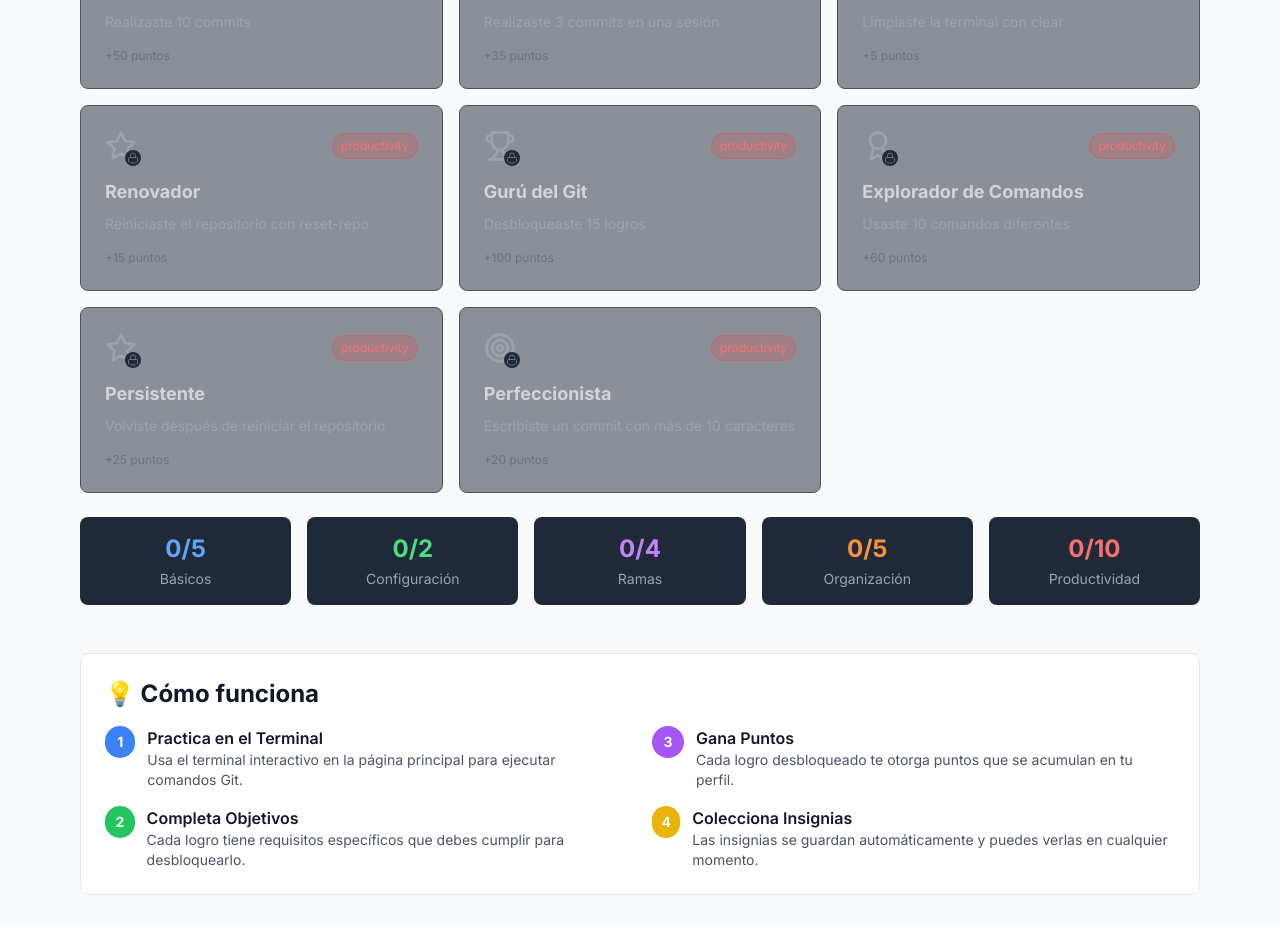
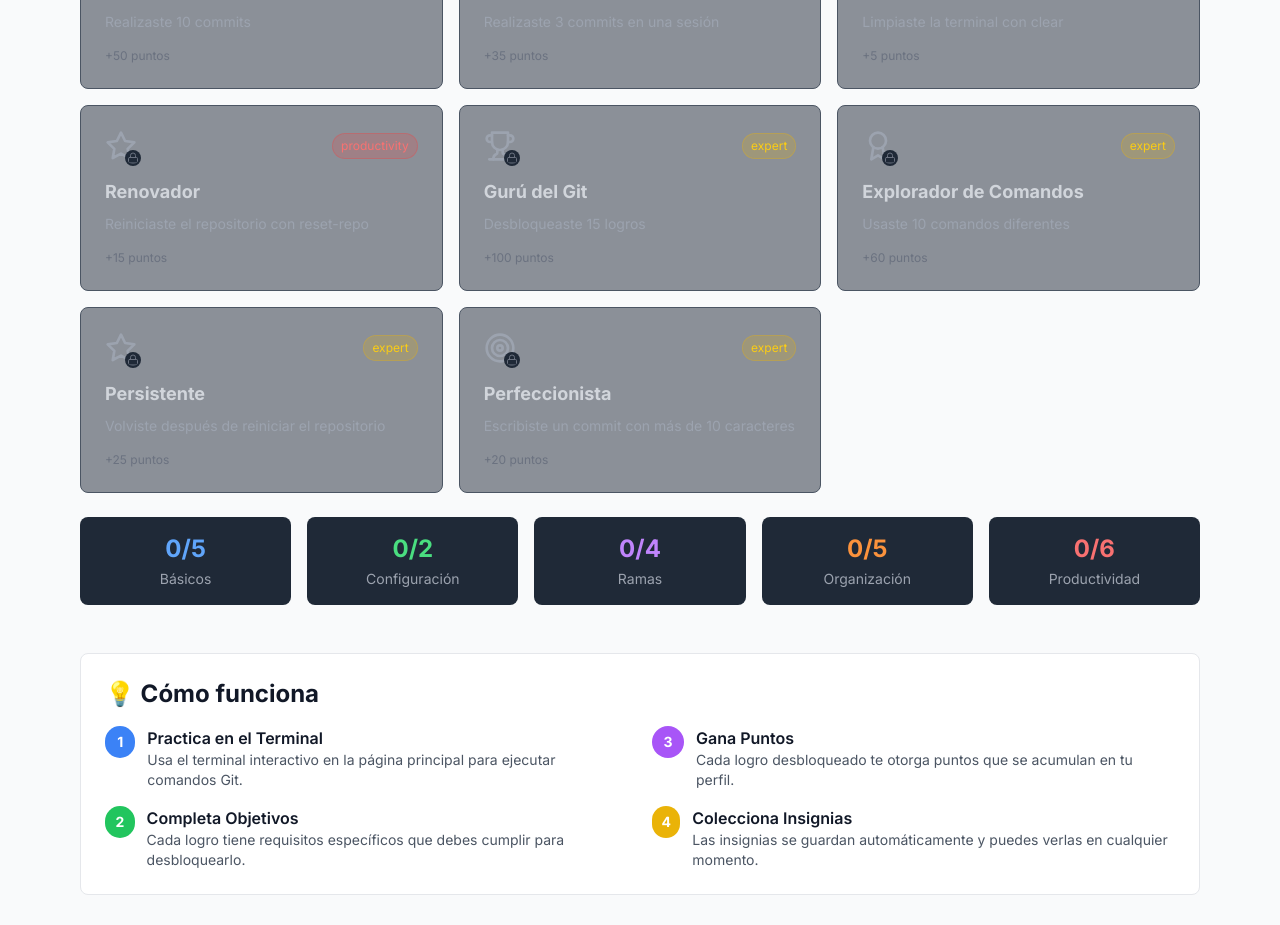
Before and after one commit to mat1520/Learning-Git, a Next.js app: page /logros in a window 1280 px wide. Shown: the part 1820-2745 px from the top of the page. Built offline with nearby package versions, Linux system fonts and the light colour scheme.

Commit message:
Update .gitignore to exclude unnecessary files

```diff
--- a/components/AchievementSystem.tsx
+++ b/components/AchievementSystem.tsx
@@ -244,7 +244,7 @@ const AVAILABLE_ACHIEVEMENTS: Achievement[] = [
     icon: 'trophy',
     unlocked: false,
     unlockedAt: null,
-    category: 'productivity',
+    category: 'expert',
     points: 100
   },
   {
@@ -254,7 +254,7 @@ const AVAILABLE_ACHIEVEMENTS: Achievement[] = [
     icon: 'award',
     unlocked: false,
     unlockedAt: null,
-    category: 'productivity',
+    category: 'expert',
     points: 60
   },
   {
@@ -264,7 +264,7 @@ const AVAILABLE_ACHIEVEMENTS: Achievement[] = [
     icon: 'star',
     unlocked: false,
     unlockedAt: null,
-    category: 'productivity',
+    category: 'expert',
     points: 25
   },
   {
@@ -274,7 +274,7 @@ const AVAILABLE_ACHIEVEMENTS: Achievement[] = [
     icon: 'target',
     unlocked: false,
     unlockedAt: null,
-    category: 'productivity',
+    category: 'expert',
     points: 20
   }
 ]
@@ -310,6 +310,8 @@ const getCategoryColor = (category: string) => {
       return 'bg-orange-500/20 text-orange-400 border-orange-500/30'
     case 'productivity':
       return 'bg-red-500/20 text-red-400 border-red-500/30'
+    case 'expert':
+      return 'bg-yellow-500/20 text-yellow-400 border-yellow-500/30'
     default:
       return 'bg-gray-500/20 text-gray-400 border-gray-500/30'
   }
@@ -565,7 +567,48 @@ export default function AchievementSystem({ onAchievementUnlock }: AchievementSy
 
 // Hook para usar el sistema de logros
 export const useAchievementSystem = () => {
-  const [achievements, setAchievements] = useLocalStorage<Achievement[]>('user-achievements', AVAILABLE_ACHIEVEMENTS)
+  // Función para migrar logros desde versión anterior
+  const migrateAchievements = (stored: Achievement[]): Achievement[] => {
+    // Si tenemos menos de 26 logros, necesitamos migrar
+    if (stored.length < 26) {
+      console.log('Migrando logros desde versión anterior...')
+      // Preservar el estado desbloqueado de logros existentes
+      const migratedAchievements = AVAILABLE_ACHIEVEMENTS.map(newAchievement => {
+        const existingAchievement = stored.find(old => old.id === newAchievement.id)
+        if (existingAchievement) {
+          return {
+            ...newAchievement,
+            unlocked: existingAchievement.unlocked,
+            unlockedAt: existingAchievement.unlockedAt
+          }
+        }
+        return newAchievement
+      })
+      return migratedAchievements
+    }
+    return stored
+  }
+
+  // Obtener logros del localStorage con migración automática
+  const getStoredAchievements = (): Achievement[] => {
+    try {
+      const stored = localStorage.getItem('user-achievements')
+      if (stored) {
+        const parsedAchievements = JSON.parse(stored) as Achievement[]
+        return migrateAchievements(parsedAchievements)
+      }
+    } catch (error) {
+      console.error('Error al cargar logros del localStorage:', error)
+    }
+    return AVAILABLE_ACHIEVEMENTS
+  }
+
+  const [achievements, setAchievements] = React.useState<Achievement[]>(getStoredAchievements)
+
+  // Guardar en localStorage cuando cambien los logros
+  React.useEffect(() => {
+    localStorage.setItem('user-achievements', JSON.stringify(achievements))
+  }, [achievements])
 
   const checkAchievements = (repository: any): Achievement[] => {
     const updatedAchievements = achievements.map(achievement => {
--- a/types/index.ts
+++ b/types/index.ts
@@ -45,7 +45,7 @@ export interface Achievement {
   title: string
   description: string
   icon: string
-  category: 'basics' | 'configuration' | 'branching' | 'organization' | 'productivity'
+  category: 'basics' | 'configuration' | 'branching' | 'organization' | 'productivity' | 'expert'
   points: number
   unlocked: boolean
   unlockedAt: string | null
```
Also changed, not shown: 1 other file (tests, documents, lock files or other folders).
